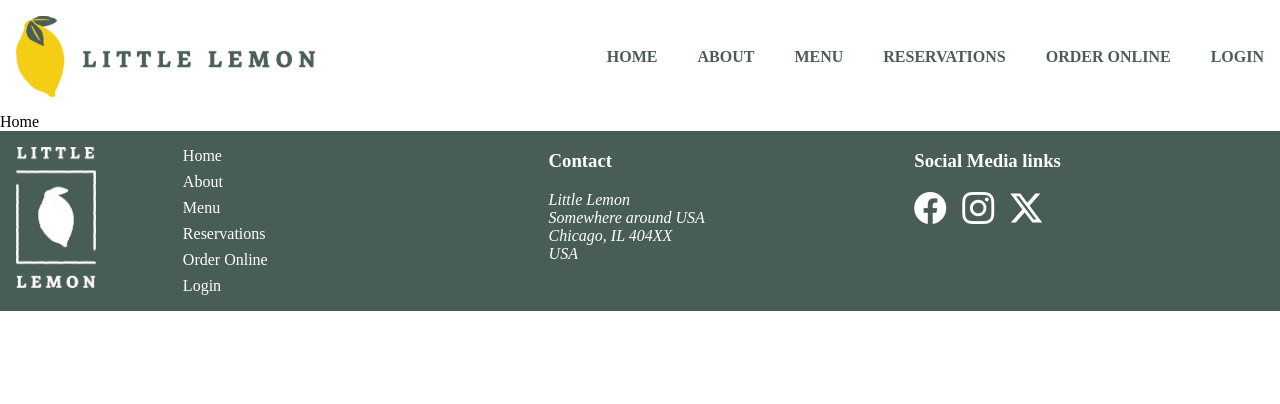
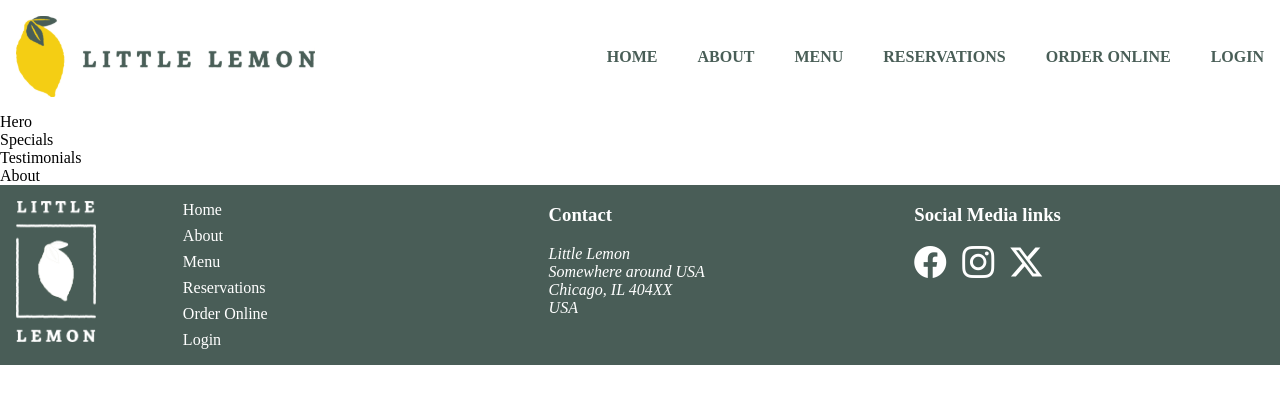
Before and after one commit to vijaypsv/book-table-app, a React (Create React App) app: page / in a window 1280 px wide. Shown: the top 404 px of the page. Built offline with nearby package versions, Linux system fonts and the light colour scheme.

Commit message:
created components

```diff
--- /dev/null
+++ b/src/Components/home/About.js
@@ -0,0 +1,5 @@
+const About = () => {
+  return <main>About</main>;
+};
+
+export default About;
--- /dev/null
+++ b/src/Components/home/Hero.js
@@ -0,0 +1,5 @@
+const Hero = () => {
+  return <main>Hero</main>;
+};
+
+export default Hero;
--- /dev/null
+++ b/src/Components/home/Specials.js
@@ -0,0 +1,5 @@
+const Specials = () => {
+  return <main>Specials</main>;
+};
+
+export default Specials;
--- /dev/null
+++ b/src/Components/home/Testimonials.js
@@ -0,0 +1,5 @@
+const Testimonials = () => {
+  return <main>Testimonials</main>;
+};
+
+export default Testimonials;
--- a/src/Components/pages/Home.js
+++ b/src/Components/pages/Home.js
@@ -1,4 +1,14 @@
+import About from "../home/About";
+import Hero from "../home/Hero";
+import Specials from "../home/Specials";
+import Testimonials from "../home/Testimonials";
+
 const Home = () => {
-  return <main>Home</main>;
+  return <main>
+    <Hero/>
+    <Specials/>
+    <Testimonials/>
+    <About/>
+  </main>;
 };
 export default Home;
--- a/src/Components/pages/Reservations.js
+++ b/src/Components/pages/Reservations.js
@@ -1,5 +1,9 @@
+import ReserveForm from "../reservations/ReserveForm";
+
 const Reservations = () => {
-  return <main>Reservations</main>;
+  return <main>
+    <ReserveForm/>
+  </main>;
 };
 
 export default Reservations;
--- /dev/null
+++ b/src/Components/reservations/ReserveForm.js
@@ -0,0 +1,5 @@
+const ReserveForm = () => {
+  return <main>ReserveForm</main>;
+};
+
+export default ReserveForm;
```
